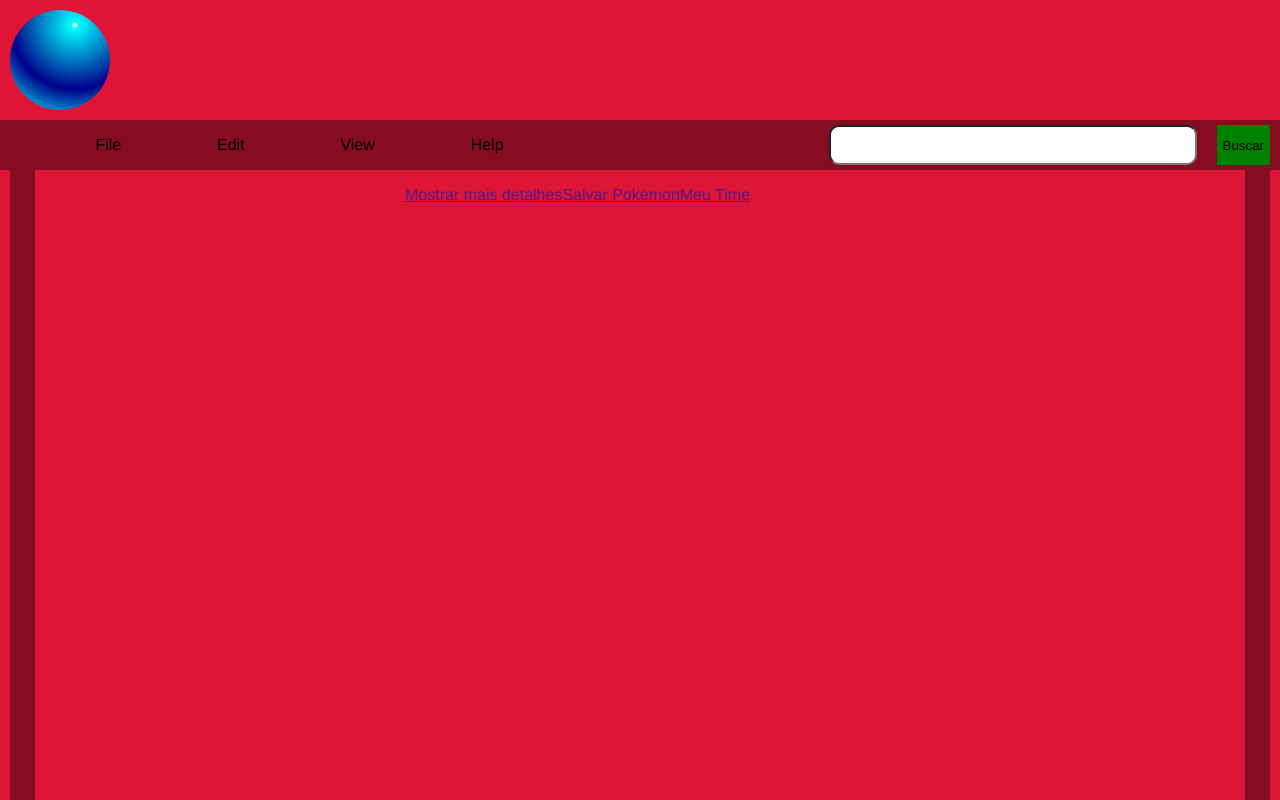
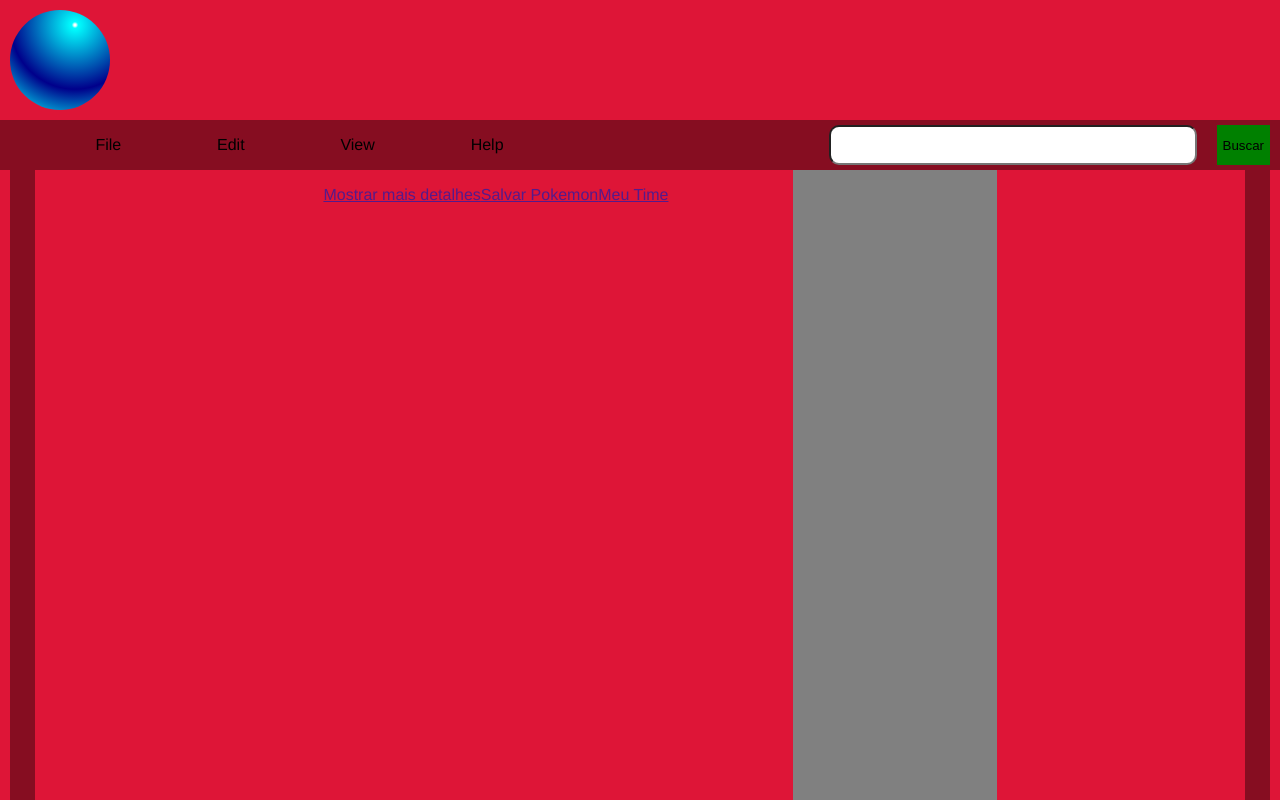
Before and after one commit to zInfnetDFEPB2019/CardDex, a Vue app in the folder pokedex/: page / in a window 1280 px wide. Shown: the top 800 px of the page. Built offline with nearby package versions, Linux system fonts and the light colour scheme.

Commit message:
commit test

```diff
--- a/pokedex/src/components/Home.vue
+++ b/pokedex/src/components/Home.vue
@@ -7,7 +7,8 @@
         <li class="sideMenuItem"><a href="">Meu Time</a></li>
       </ul>
       <div class="details">
-
+        <div id="detailsRow1"><p class="detailsText" id="details1"></p><p class="detailsText" id="details2"></p></div>
+        <div id=" detailsRow2"><p class="detailsText" id="details3"></p><p class="detailsText" id="details4"></p></div>
       </div>
       <div class="information">
 
@@ -39,4 +40,17 @@ export default {
     width: 2%;
     height: 100%;
   }
+
+  .details {
+    background-color: gray;
+
+
+  }
+
+  .detailsText {
+    padding: 2px;
+    min-width: 200px;
+    min-height: 50px;
+    border-radius: 10px;
+  }
 </style>
```
